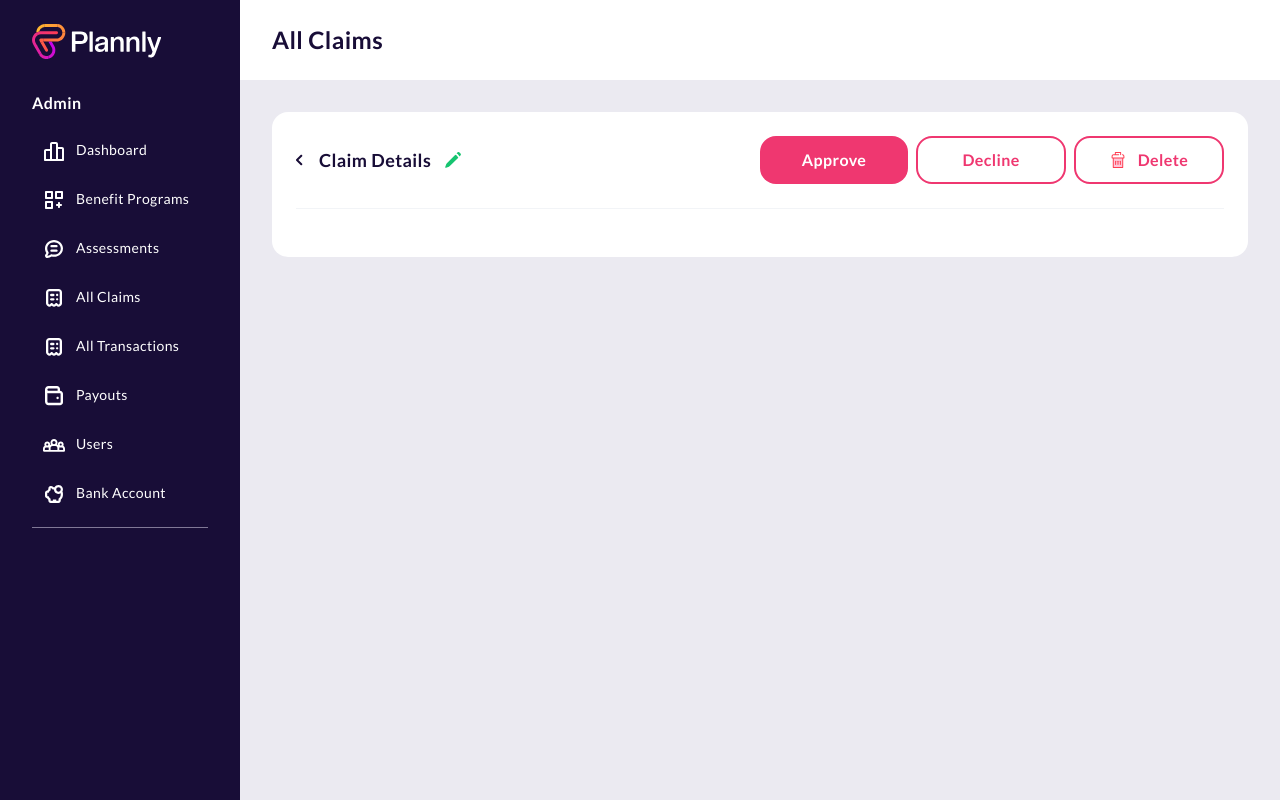
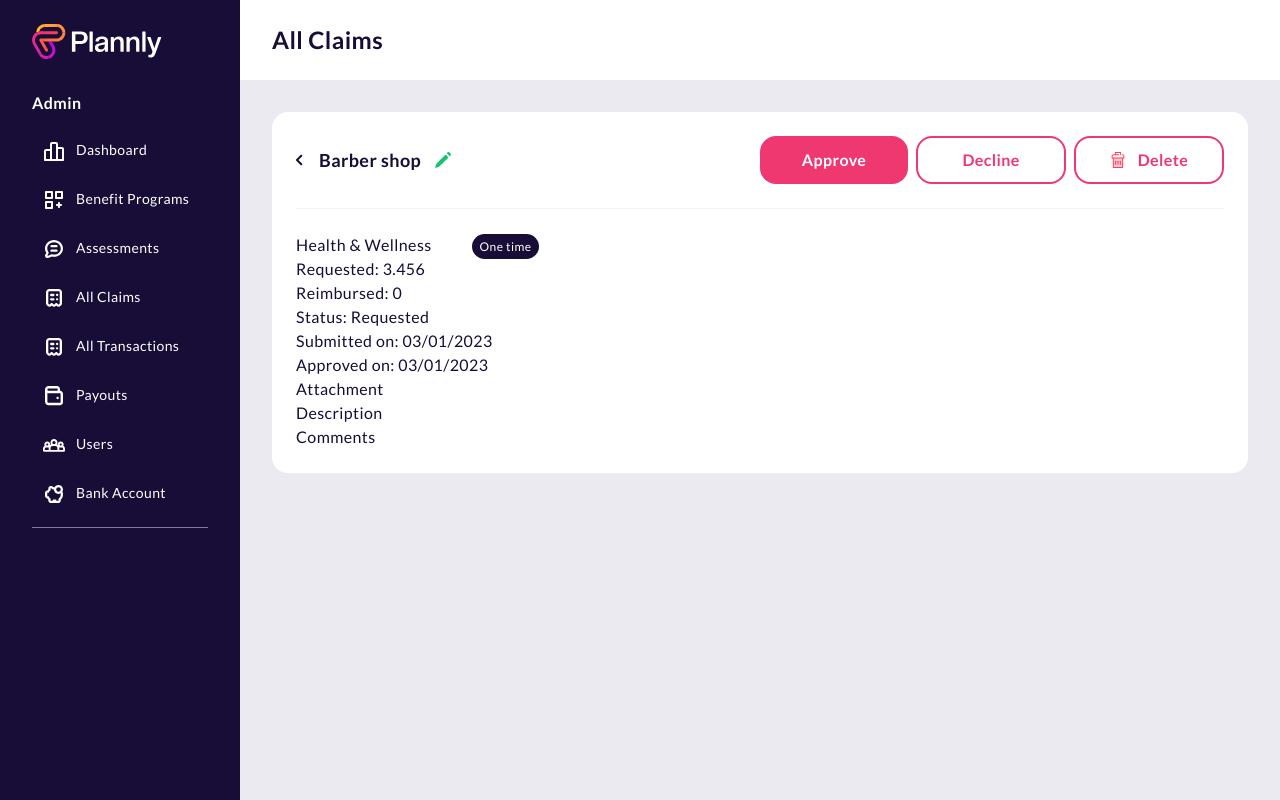
Before and after one commit to Ajmaljalal/plannlyhealth-web, a Next.js app: page /all-claims/1 in a window 1280 px wide. Built offline with nearby package versions, Linux system fonts and the light colour scheme.

Commit message:
claim details wip

```diff
--- a/src/containers/all-claims/claim.details.tsx
+++ b/src/containers/all-claims/claim.details.tsx
@@ -6,8 +6,11 @@ import { icons } from '@/lib/icons'
 import Image from 'next/image'
 import Link from 'next/link'
 import React from 'react'
+import { data } from './data'
 
 export const ClaimDetailsContainer = () => {
+  const claim = data.filteredClaims[0]
+
   return (
     <MainContainer>
       <Container>
@@ -16,7 +19,7 @@ export const ClaimDetailsContainer = () => {
             <Link href={`/all-claims`}>
               <h3 className='flex items-center gap-4'>
                 <Image src={icons.arrowLeft} alt='arrow-left' />
-                Claim Details
+                {claim.vendor}
               </h3>
             </Link>
             <div className='flex'>
@@ -30,6 +33,26 @@ export const ClaimDetailsContainer = () => {
           </div>
         </div>
         <Divider />
+        <p>
+          {claim.program}
+          <span className='px-2 py-[5px] bg-pDark text-pWhite rounded-[24px] small-caption ml-10'>
+            {claim.frequency}
+          </span>
+        </p>
+        <p>Requested: <span>{claim.requested}</span></p>
+        <p>Reimbursed: <span>{claim.reimbursed}</span></p>
+        <p>Status: <span>{claim.status}</span></p>
+        <p>Submitted on: <span>{claim.date}</span></p>
+        <p>Approved on: <span>{claim.date}</span></p>
+        <div>
+          <p>Attachment</p>
+        </div>
+        <div>
+          <p>Description</p>
+        </div>
+        <div>
+          <p>Comments</p>
+        </div>
       </Container>
     </MainContainer>
   )
--- a/src/containers/all-claims/data.ts
+++ b/src/containers/all-claims/data.ts
@@ -3,31 +3,34 @@ const claims = [
     id: 1,
     user: 'Ajmal',
     vendor: 'Barber shop',
-    program: 'The Sliding Mr. Bones',
+    program: 'Health & Wellness',
     requested: 3.456,
     reimbursed: 0,
     status: 'Requested',
     date: '03/01/2023',
+    frequency: 'One time',
   },
   {
     id: 2,
     user: 'Meena',
     vendor: 'Very long vendor name',
-    program: 'The Sliding Mr. Bones',
+    program: 'Health & Wellness',
     requested: 3.456,
     reimbursed: 3.456,
     status: 'Approved',
     date: '03/20/2023',
+    frequency: 'Monthly',
   },
   {
     id: 3,
     user: 'Ajmal',
     vendor: 'Malcolm Lockyer',
-    program: 'The Sliding Mr. Bones',
+    program: 'Health & Wellness',
     requested: 3.456,
     reimbursed: 0,
     status: 'Requested',
     date: '04/01/2023',
+    frequency: 'Monthly',
   }
 ]
 
--- a/src/globals.css
+++ b/src/globals.css
@@ -69,7 +69,7 @@
   .small-caption {
     font-size: 12px;
     line-height: 14px;
-    font-weight: 400;
+    font-weight: 500;
   }
 
   input {
```
